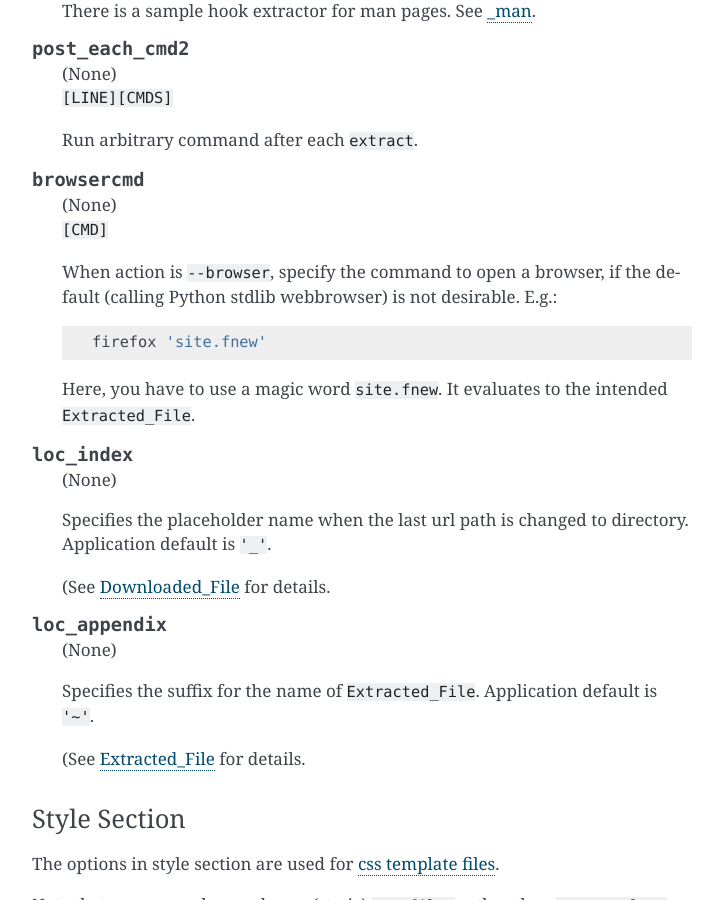
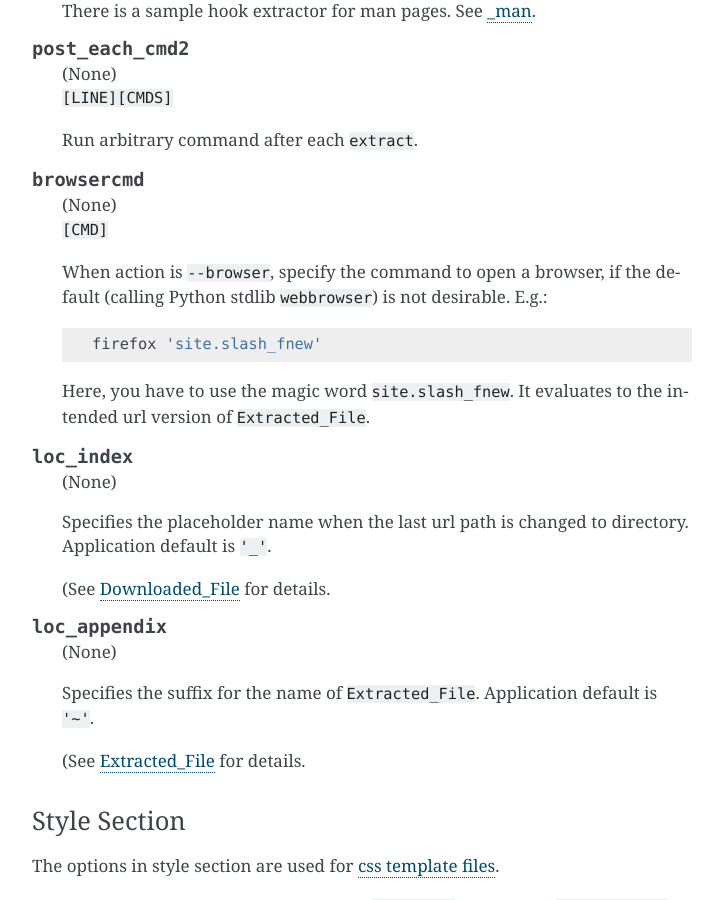
Before and after one commit to openandclose/tosixinch, a Sphinx documentation site: the page built from docs/options.rst, in a window 1280 px wide and 900 px high, scrolled down 8509 px. Shown: the whole window, without its empty margins (388-1111 px from the left). Built offline with Sphinx 7.4.7, drawn with Linux system fonts in a browser that asks for light colours.

Commit message:
Fix --browser option (site.fnew -> site.slash_fnew)
Previously e.g. '?' was not escaped ('%3F').

```diff
--- a/CHANGELOG.rst
+++ b/CHANGELOG.rst
@@ -21,7 +21,9 @@ Unreleased
 
 **Fix:**
 
-* Fix ignore any errors in component download.
+* Fix ignore any errors in component download
+
+* Fix --browser option error (url was not percent escaped)
 
 
 v0.5.0 (2020-08-16)
--- a/docs/options.rst
+++ b/docs/options.rst
@@ -474,12 +474,12 @@ General Section
 
     When action is ``--browser``,
     specify the command to open a browser,
-    if the default (calling Python stdlib webbrowser) is not desirable. E.g.::
+    if the default (calling Python stdlib ``webbrowser``) is not desirable. E.g.::
 
-        firefox 'site.fnew'
+        firefox 'site.slash_fnew'
 
-    Here, you have to use a magic word ``site.fnew``.
-    It evaluates to the intended ``Extracted_File``.
+    Here, you have to use the magic word ``site.slash_fnew``.
+    It evaluates to the intended url version of ``Extracted_File``.
 
 .. confopt:: loc_index
 
```
Also changed, not shown: 1 other file.
